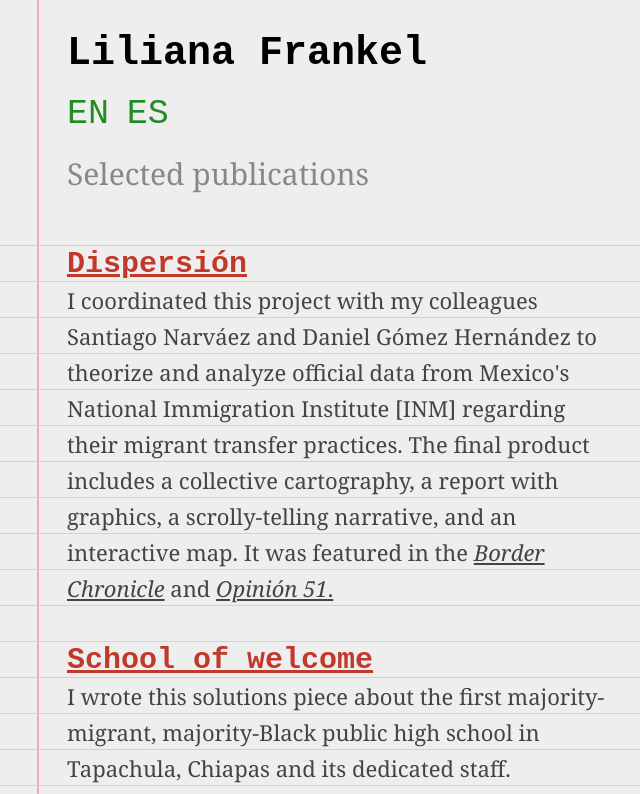
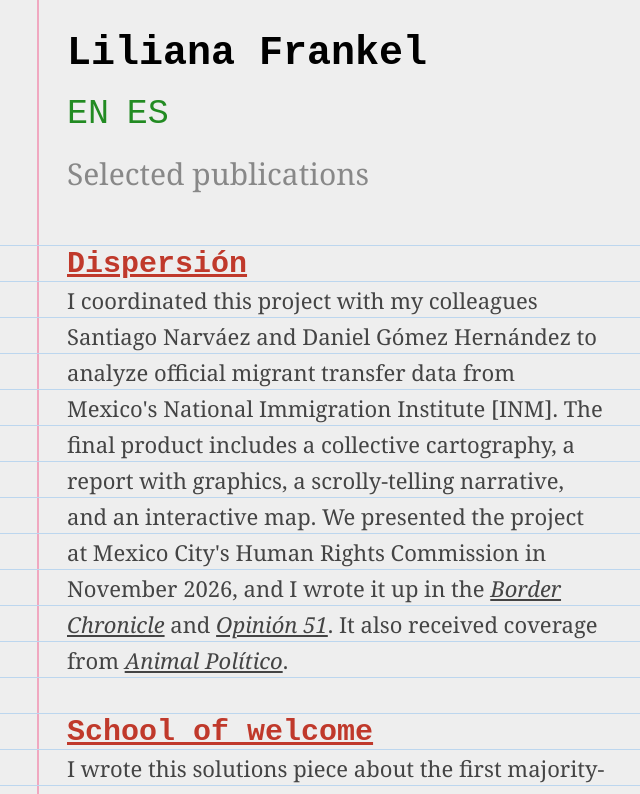
Before and after one commit to lilianafrankel/lilianafrankel.github.io, a plain HTML site: page work.html in a window 1280 px wide. Shown: the top 794 px of the page, without its empty margins (33-673 px from the left). Drawn offline with Linux system fonts and the light colour scheme.

Commit message:
Update work.html

```diff
--- a/work.html
+++ b/work.html
@@ -23,8 +23,8 @@
   <main>
        <div class="work-item">
       <h3><a href="https://tirandocodigo.mx/traslados-migracion/">Dispersión</a></h3>
-      <p data-lang="en">I coordinated this project with my colleagues Santiago Narváez and Daniel Gómez Hernández to theorize and analyze official data from Mexico's National Immigration Institute [INM] regarding their migrant transfer practices. The final product includes a collective cartography, a report with graphics, a scrolly-telling narrative, and an interactive map. It was featured in the <a href="https://www.theborderchronicle.com/how-the-u-s-is-exporting-its-deportation-regime-to-mexico/"><em>Border Chronicle</em></a> and <a href="https://www.opinion51.com/liliana-frankel-invitada-2611-la-tecnica/"><em>Opinión 51</em>.</a></p>
-      <p data-lang="es" hidden>Coordiné un equipo con mis colegas Santiago Narváez y Daniel Gómez Hernández para analizar datos oficiales del Instituto Nacional de Migración que registran sus traslados internos a personas migrantes. El producto final incluye una cartografía colectiva, un informe con gráficas, una narrativa de scrolly-telling, y un mapa interactivo. Fue cubierto en <a href="https://www.theborderchronicle.com/how-the-u-s-is-exporting-its-deportation-regime-to-mexico/"><em>Border Chronicle</em></a> y <a href="https://www.opinion51.com/liliana-frankel-invitada-2611-la-tecnica/"><em>Opinión 51</em>.</p>
+      <p data-lang="en">I coordinated this project with my colleagues Santiago Narváez and Daniel Gómez Hernández to analyze official migrant transfer data from Mexico's National Immigration Institute [INM]. The final product includes a collective cartography, a report with graphics, a scrolly-telling narrative, and an interactive map. We presented the project at Mexico City's Human Rights Commission in November 2026, and I wrote it up in the <a href="https://www.theborderchronicle.com/how-the-u-s-is-exporting-its-deportation-regime-to-mexico/"><em>Border Chronicle</em></a> and <a href="https://www.opinion51.com/liliana-frankel-invitada-2611-la-tecnica/"><em>Opinión 51</em></a>. It also received coverage from <a href="https://grupoanimal.mx/sociedad/inm-traslado-personas-migrantes-mexico-informe"><em>Animal Político</em></a>.</p>
+      <p data-lang="es" hidden>Coordiné un equipo con mis colegas Santiago Narváez y Daniel Gómez Hernández para analizar datos oficiales del Instituto Nacional de Migración que registran sus traslados internos a personas migrantes. El producto final incluye una cartografía colectiva, un informe con gráficas, una narrativa de scrolly-telling, y un mapa interactivo. Publiqué notas de difusión en <a href="https://www.theborderchronicle.com/how-the-u-s-is-exporting-its-deportation-regime-to-mexico/"><em>Border Chronicle</em></a> y <a href="https://www.opinion51.com/liliana-frankel-invitada-2611-la-tecnica/"><em>Opinión 51</em>. También fue cubierto en <a href="https://grupoanimal.mx/sociedad/inm-traslado-personas-migrantes-mexico-informe"><em>Animal Político</em></a>.</p>
     </div>
 
     <div class="work-item">
```
